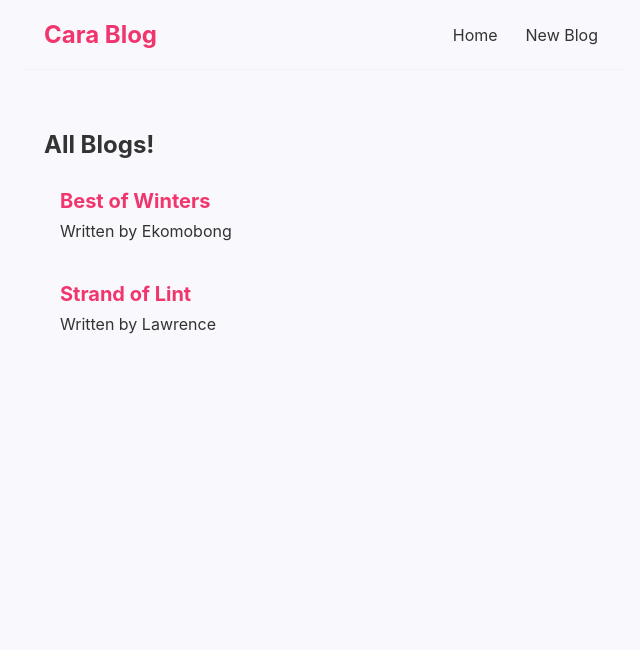
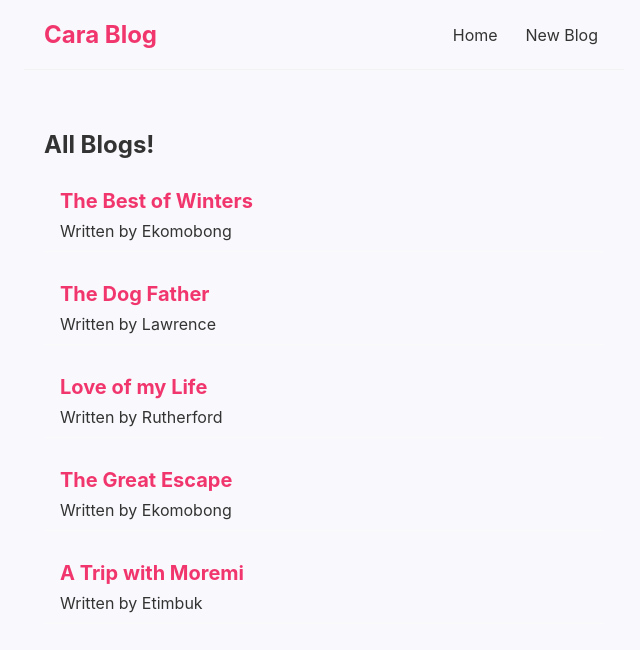
Before and after one commit to UdohLawrence/cara-blog, a React (Vite) app: page / in a window 1280 px wide. Shown: the top 650 px of the page, without its empty margins (316-956 px from the left). Built offline with nearby package versions, Linux system fonts and the light colour scheme; data requests are answered from the project's data file.

Commit message:
fetch data from a local database

```diff
--- a/src/components/Home.jsx
+++ b/src/components/Home.jsx
@@ -1,25 +1,34 @@
 import BlogList from "./BlogList";
-import { useState } from "react";
+import { useState, useEffect } from "react";
 
 const Home = () => {
-    const [blogs, setBlogs] = useState([
-        {
-            author: "Ekomobong",
-            title: "Best of Winters",
-            body: "Lorem ipsum dolor sit amet consectetur adipisicing elit. Eligendi, mollitia.",
-            id:1
-        },
-        {
-            author: "Lawrence",
-            title: "Strand of Lint",
-            body: "Lorem ipsum dolor sit amet consectetur adipisicing elit. Eligendi, mollitia.",
-            id:2
-        }
-    ]
-);
+    const [blogs, setBlogs] = useState([]);
+    const [isLoading, setIsLoading] = useState(true);
+    const [error, setError] = useState(null);
+
+    useEffect(() => {
+        fetch('http://localhost:8080/blogs')
+            .then(res => {
+                if (!res.ok){
+                    throw Error ("Could not fetch data from that resource");
+                }
+                return res.json();
+            })
+            .then(data => {
+                console.log(data);
+                setBlogs(data);
+                setIsLoading(false)
+                setError(null)
+            }).catch(err => {
+                setError(err.message);
+                setIsLoading(false)
+            })
+    }, []);
     return(
         <div className="home">
-            <BlogList blogs={blogs} title="All Blogs!"/>
+            {error && <div> {error}</div>}
+            {isLoading && <h4>Loading....</h4>}
+            {blogs && <BlogList blogs={blogs} title="All Blogs!"/>}
         </div>
     );
 }
```
Also changed, not shown: data/db.json (+1 -1 lines).
